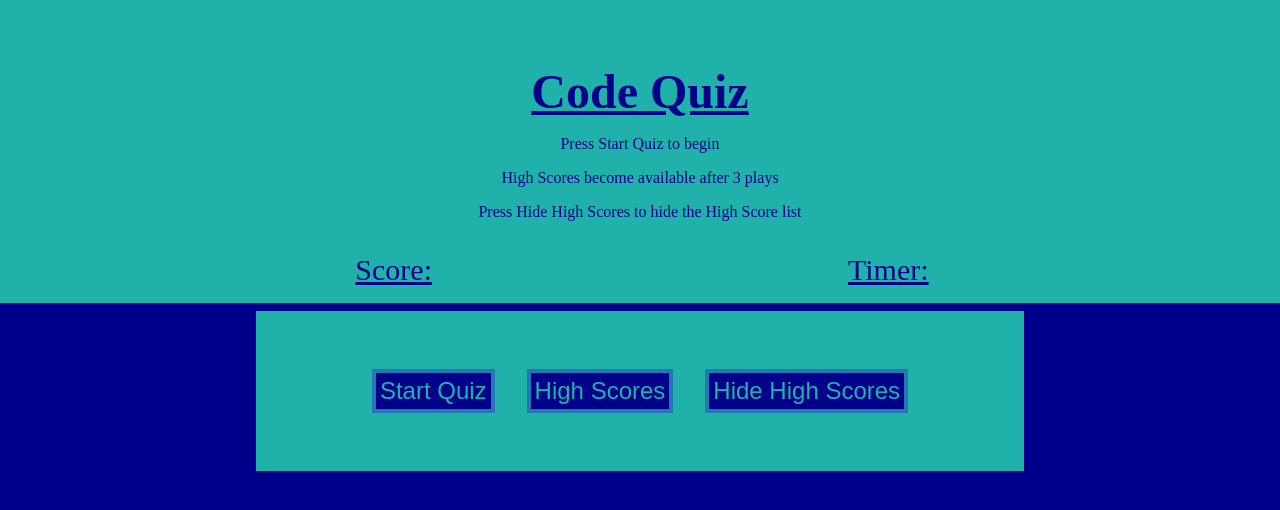
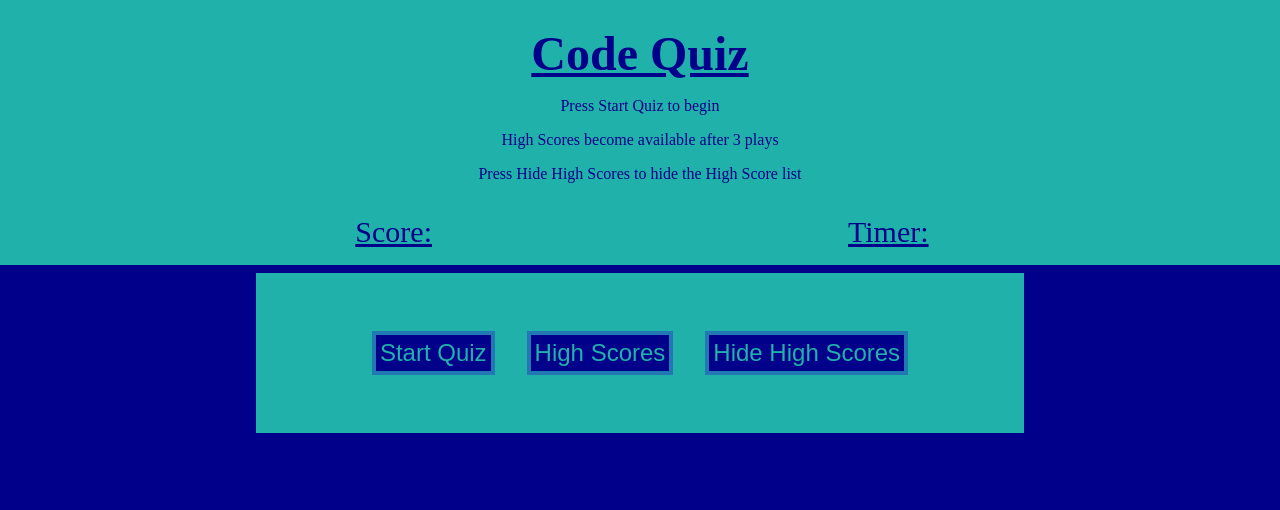
Before and after one commit to CraigMJensen/quick-quiz, a plain HTML site: page index.html in a window 1280 px wide. Drawn offline with Linux system fonts and the light colour scheme.

Commit message:
adjusted css

```diff
--- a/assets/css/style.css
+++ b/assets/css/style.css
@@ -6,7 +6,7 @@ body {
 
 .header {
   width: 100%;
-  padding-top: 2rem;
+  padding-top: 0.8rem;
   background-color: lightseagreen;
   border-bottom: 0.25rem solid darkblue;
 }
```
